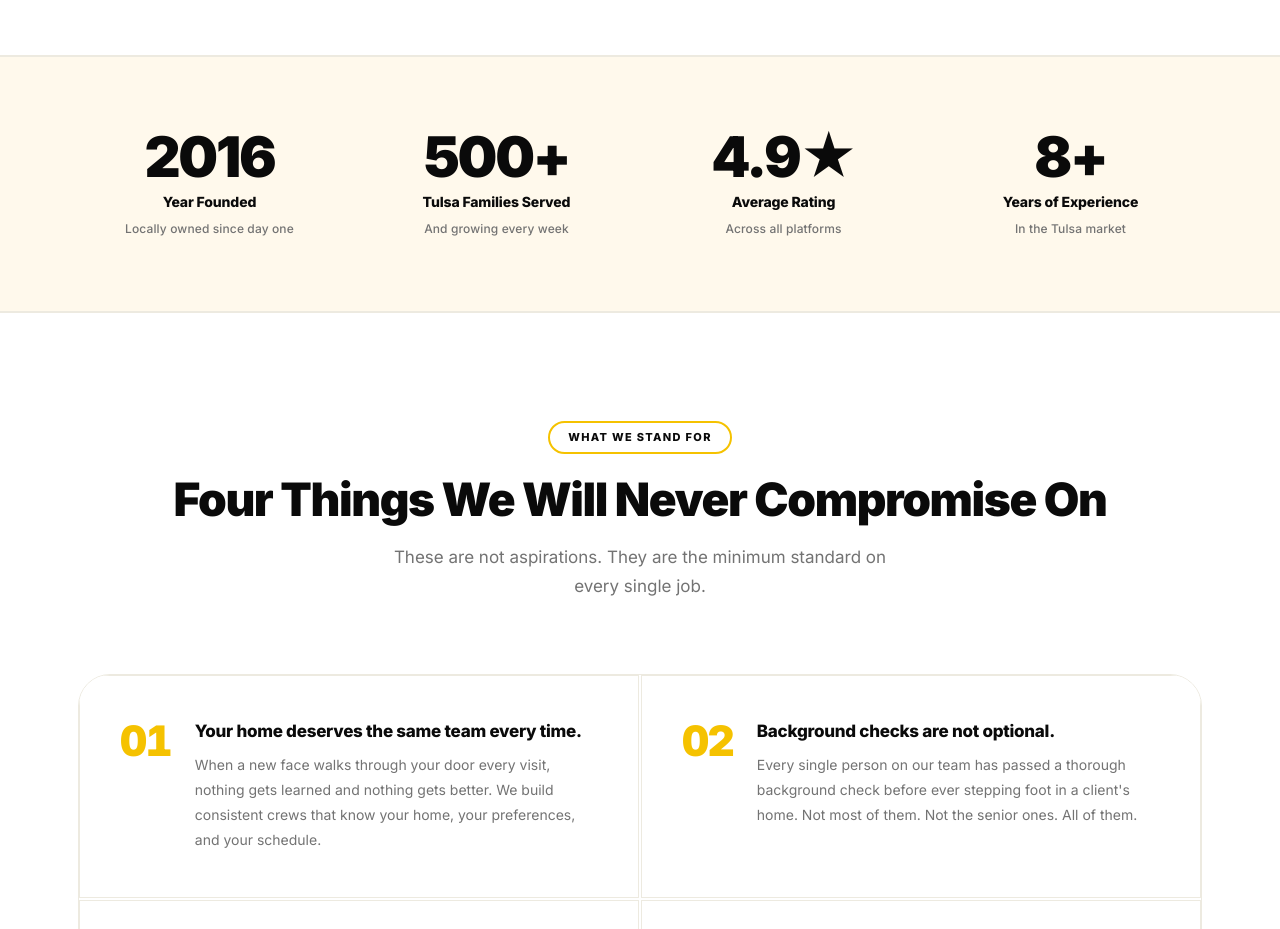
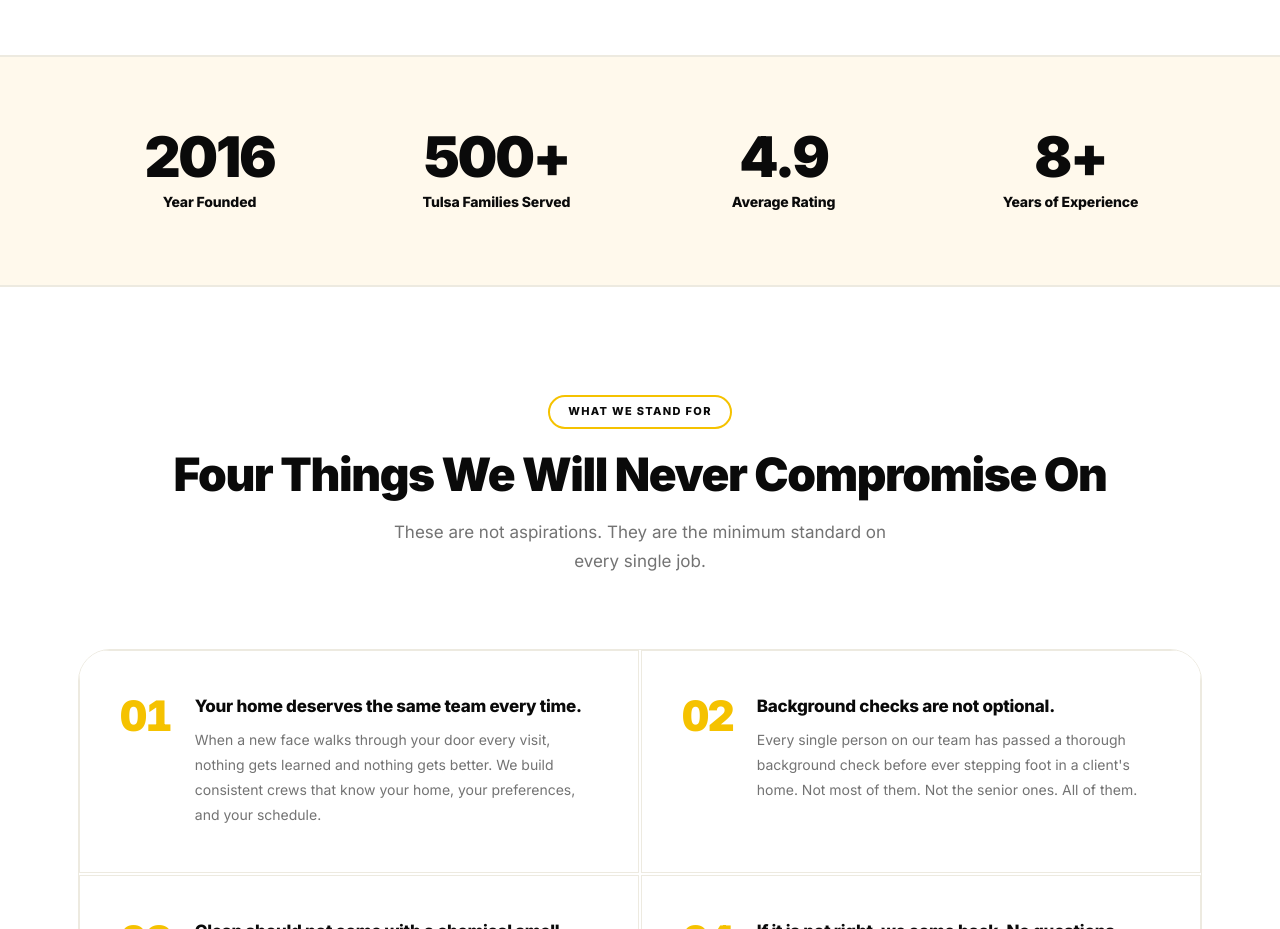
Before and after one commit to alekwayne3-crypto/personal_site, a React (Vite) app in the folder client/: page /about in a window 1280 px wide. Shown: the part 1620-2549 px from the top of the page. Built offline with nearby package versions, Linux system fonts and the light colour scheme.

Commit message:
Remove stat subheadings and star from rating

```diff
--- a/client/src/pages/AboutPage.jsx
+++ b/client/src/pages/AboutPage.jsx
@@ -5,10 +5,10 @@ import Footer from '../components/Footer'
 import './AboutPage.css'
 
 const STATS = [
-  { value: '2016',  label: 'Year Founded',           sub: 'Locally owned since day one' },
-  { value: '500+',  label: 'Tulsa Families Served',  sub: 'And growing every week' },
-  { value: '4.9★',  label: 'Average Rating',         sub: 'Across all platforms' },
-  { value: '8+',    label: 'Years of Experience',    sub: 'In the Tulsa market' },
+  { value: '2016', label: 'Year Founded' },
+  { value: '500+', label: 'Tulsa Families Served' },
+  { value: '4.9',  label: 'Average Rating' },
+  { value: '8+',   label: 'Years of Experience' },
 ]
 
 const BELIEFS = [
@@ -105,7 +105,6 @@ export default function AboutPage() {
               <div className="ab-stat" key={s.label}>
                 <span className="ab-stat-value">{s.value}</span>
                 <span className="ab-stat-label">{s.label}</span>
-                <span className="ab-stat-sub">{s.sub}</span>
               </div>
             ))}
           </div>
```
